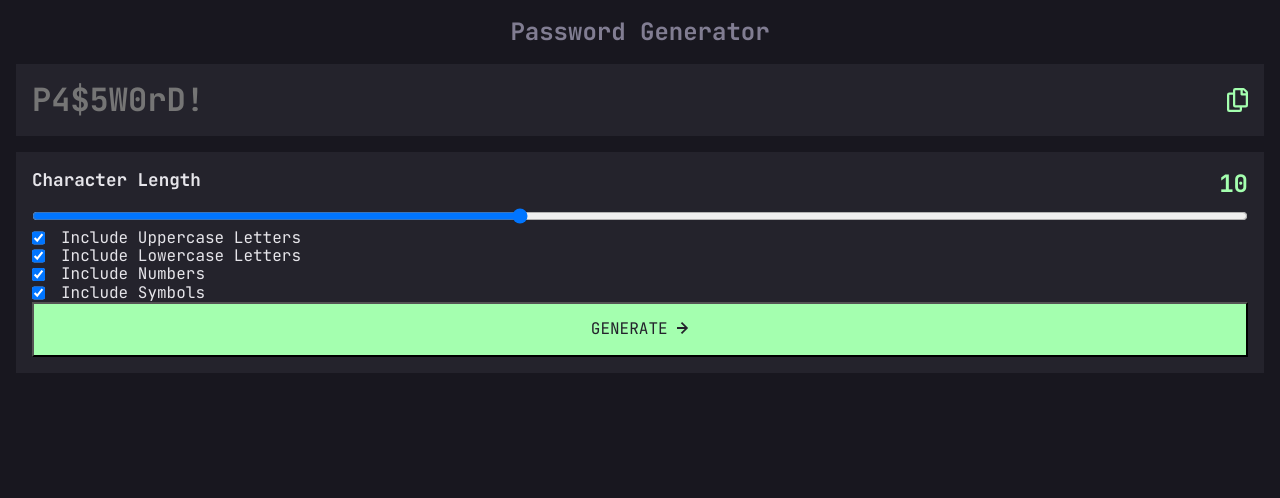
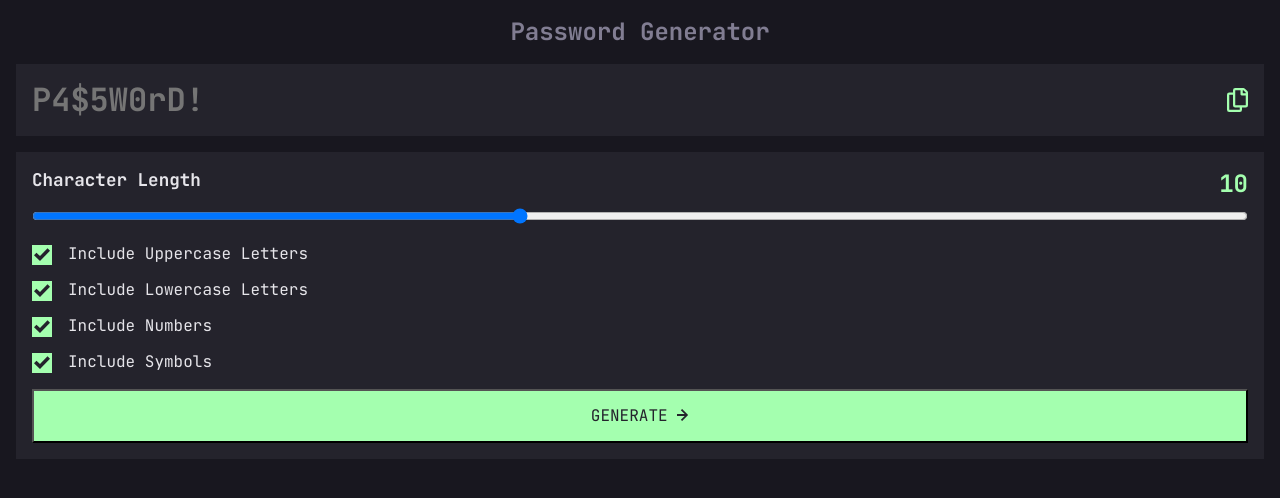
Before and after one commit to wideirp/password-generator-app, a Vue app: page / in a window 1280 px wide. Shown: the top 498 px of the page. Built offline with nearby package versions, Linux system fonts and the light colour scheme.

Commit message:
Customize checkbox style

```diff
--- a/src/components/OptionCheckbox.vue
+++ b/src/components/OptionCheckbox.vue
@@ -31,10 +31,31 @@ div {
   flex-direction: row-reverse;
   justify-content: flex-end;
   gap: 1rem;
-  color: $color-almost-white;
-  input {
-    border: none;
+  margin: 1rem 0;
+
+  input[type="checkbox"] {
+    appearance: none;
     outline: none;
+    width: 1.25rem;
+    height: 1.25rem;
+    border: 2px solid $color-almost-white;
+    background-color: $color-dark-grey;
+
+    &:checked {
+      border-color: $color-neon-green;
+      background-color: $color-neon-green;
+      background-image: url("/icon-check.svg");
+      background-size: cover;
+    }
+
+    &:hover {
+      @media (hover: hover) {
+        transform: scale(1.05);
+        &:not(:checked) {
+          border-color: $color-neon-green;
+        }
+      }
+    }
   }
 }
 </style>
```
